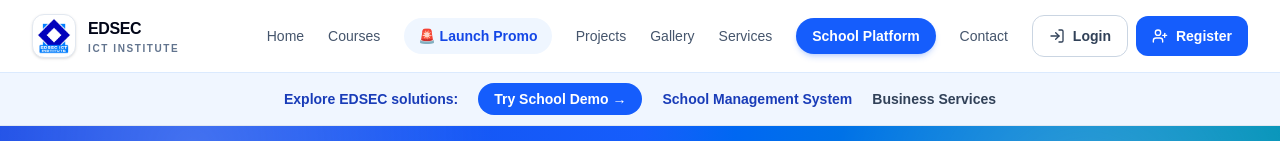
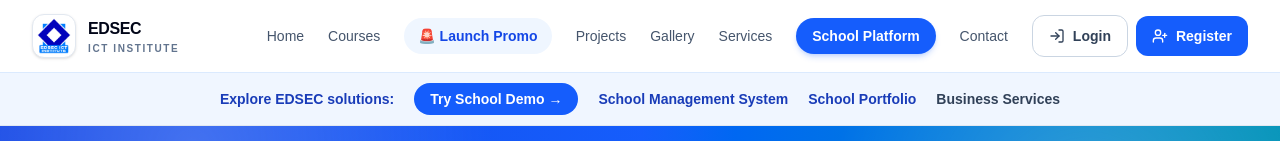
Before and after one commit to nsikakcovenant6-wq/edsec, a Next.js app: page / in a window 1280 px wide. Shown: the top 141 px of the page. Built offline with nearby package versions, Linux system fonts and the light colour scheme; no server answers.

Commit message:
feat: link school project portfolio from secondary navbar

```diff
--- a/components/Navbar.tsx
+++ b/components/Navbar.tsx
@@ -140,7 +140,7 @@
           )}
         </div>
       </div>
-      <div className="border-t border-blue-100 bg-blue-50/90 px-5 py-2.5"><div className="mx-auto flex max-w-7xl flex-wrap items-center justify-center gap-x-5 gap-y-2 text-xs font-semibold sm:text-sm"><span className="hidden text-blue-800 sm:inline">Explore EDSEC solutions:</span><Link href="/school-management-system/demo" className="rounded-full bg-blue-600 px-4 py-1.5 font-bold text-white hover:bg-blue-700">Try School Demo →</Link><Link href="/school-management-system" className="text-blue-800 hover:underline">School Management System</Link><Link href="/services" className="text-slate-700 hover:underline">Business Services</Link></div></div>
+      <div className="border-t border-blue-100 bg-blue-50/90 px-5 py-2.5"><div className="mx-auto flex max-w-7xl flex-wrap items-center justify-center gap-x-5 gap-y-2 text-xs font-semibold sm:text-sm"><span className="hidden text-blue-800 sm:inline">Explore EDSEC solutions:</span><Link href="/school-management-system/demo" className="rounded-full bg-blue-600 px-4 py-1.5 font-bold text-white hover:bg-blue-700">Try School Demo →</Link><Link href="/school-management-system" className="text-blue-800 hover:underline">School Management System</Link><Link href="/school-portfolio" className="text-blue-800 hover:underline">School Portfolio</Link><Link href="/services" className="text-slate-700 hover:underline">Business Services</Link></div></div>
     </header>
   );
 }
```
